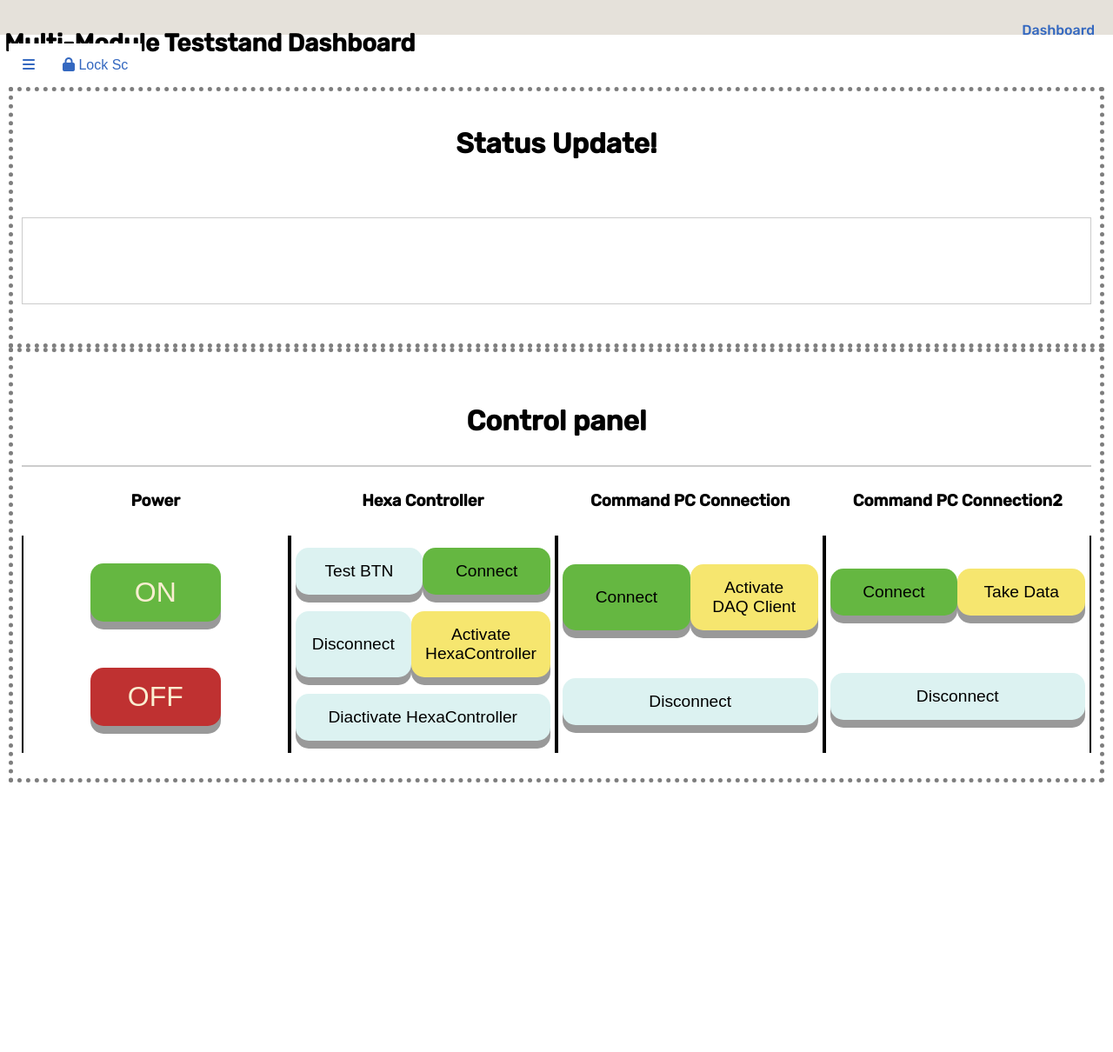
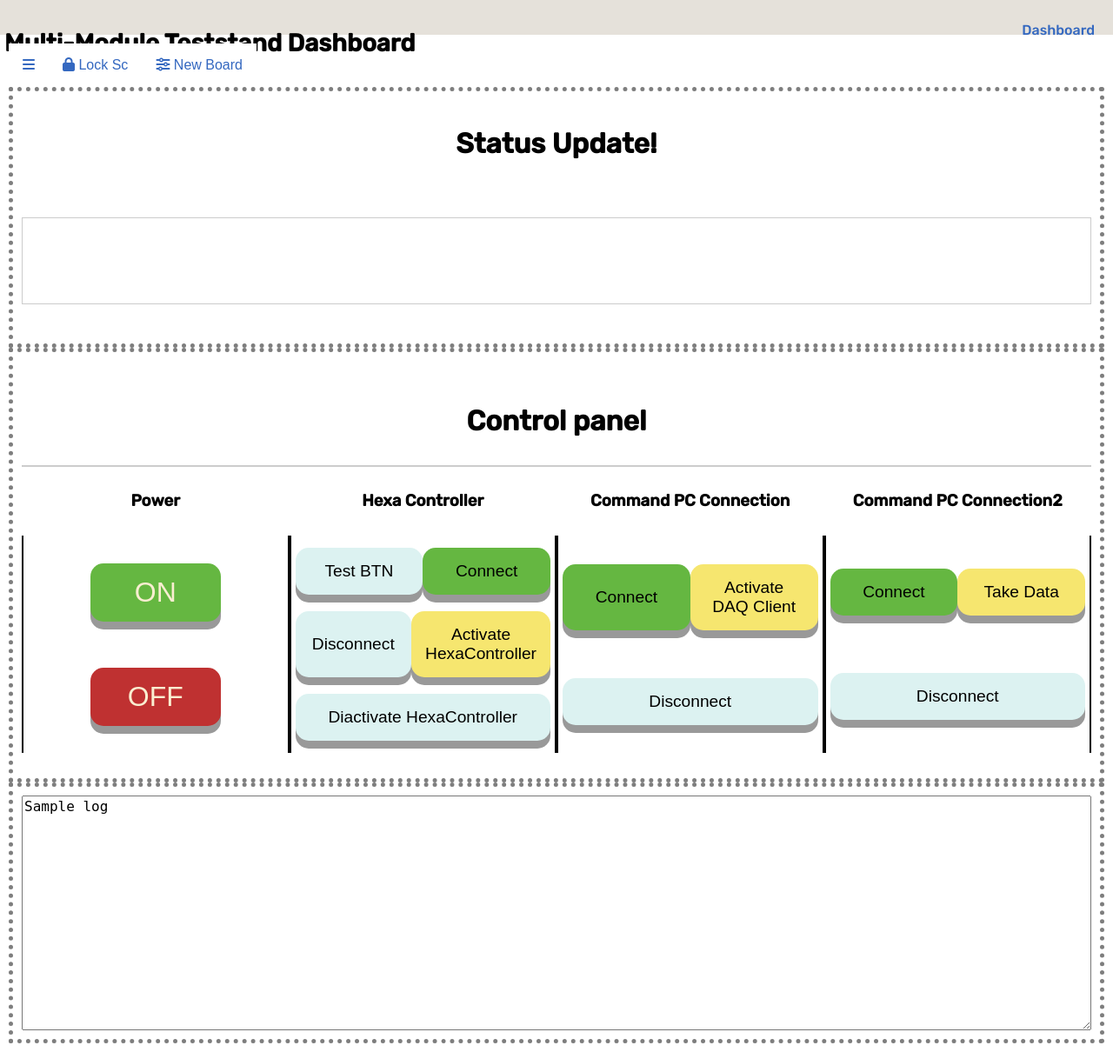
Before and after one commit to ltsai323/MultiModuleTeststandUI, a Flask app: template WebUI_Flask/templates/index_db.html in a window 1280 px wide. Shown: the whole page at 87% size. Before the commit the page ends 900 px from the top, so only its background shows below. Run offline with Flask 3, Linux system fonts and the light colour scheme; the template is opened without the code that fills it: most values are stand-ins (such as "Sample title", 1, 10 or a date in 2020); some libraries are stand-ins or nearby versions.

Commit message:
update log and user input

```diff
--- a/WebUI_Flask/app.py
+++ b/WebUI_Flask/app.py
@@ -3,6 +3,8 @@ from dataclasses import dataclass
 import socket
 from tools.MesgHub import MesgDecoder
 from tools.LogTool import LOG
+from datetime import datetime
+
 
 app = Flask(__name__)
 
@@ -10,8 +12,18 @@ app = Flask(__name__)
 @app.route('/index')
 def index():
     #return render_template('index.html')
+
+    #current_datetime = datetime.now()
+    #datetime_string = current_datetime.strftime("%Y-%m-%d %H:%M:%S")
+    #log = datetime_string + " | " + buttonClick_hub()
     return render_template('index_db.html')
-    #return render_template('Dashboard.html')
+
+logs = [
+    "Log entry 1",
+    "Log entry 2",
+    "Log entry 3",
+    # Add more log entries here if needed
+]
 
 @app.route('/buttonClick_hub', methods=['POST'])
 def buttonClick_hub():
@@ -59,6 +71,12 @@ def buttonClick_hub():
     indicator, mesg = MesgDecoder(raw_mesg)
     LOG('RecvMesg', 'buttonClick_hub', f'indicator:{indicator}  --- message:{mesg}')
     return jsonify({'indicator':indicator, 'message':mesg})
+    #return "Sample log from another device"
+
+
+@app.route('/fetch_logs')
+def fetch_logs():
+    return "Sample log from another device"
 
 
 def sendCMDTo(destnation, message):
--- a/WebUI_Flask/static/css/dashboard_style.css
+++ b/WebUI_Flask/static/css/dashboard_style.css
@@ -153,6 +153,24 @@ nav a {
     padding: 5px;
 }
 
+.log-block {
+    display: flex;
+    /* flex-wrap: wrap; */
+    justify-content: center;
+    align-content: center;
+    /* align-items: baseline; */
+    border: 5px dotted #7E7E7E;
+    width: 100%;
+    height: 300px;
+    padding: 10px;
+
+}
+
+#logbox {
+    font-size: 16px;
+    width: 100%;
+
+}
 
 footer {
     position: fixed;
--- a/WebUI_Flask/templates/index_db.html
+++ b/WebUI_Flask/templates/index_db.html
@@ -51,6 +51,14 @@
 	</button>
       </div>
 
+      <!-- New board ID setting -->
+      <div class="dropdown">
+	<button id="boardIDbtn" class="dropbtn" onclick="inputWindow()">
+	  <i class="fa-solid fa-sliders"></i>
+	  <span id="text">New Board</span>
+	</button>
+      </div>
+
       <div class="status-block">
 	<div class="title">
 	  <h1>Status Update!</h1>
@@ -73,8 +81,13 @@
 	<div class="ctrlbox-title"><h3>Command PC Connection2</h3></div>
 
 	<div class="ctrlbox">
-	  <button id="btnPowerSupply1" class="ctrlbtn-powerOn" onclick="showMessage('<i class=\'fa-solid fa-plug-circle-bolt\' style=\'color: #B80000\'></i> Power On'); DisableMe('btnPowerSupply1',['btnPowerSupply1','btnPowerSupply0'])">ON</button>
-	  <button id="btnPowerSupply0" class="ctrlbtn-powerOff" onclick="showMessage('<i class=\'fa-solid fa-plug-circle-xmark\' style=\'color: #B6BBC4\'></i> Power Off'); DisableMe('btnPowerSupply0',['btnPowerSupply1','btnPowerSupply0'])">OFF</button>
+	  <!-- <button id="btnPowerSupply1" class="ctrlbtn-powerOn" onclick="showMessage('<i class=\'fa-solid fa-plug-circle-bolt\' style=\'color: #B80000\'></i> Power On'); DisableMe('btnPowerSupply1',['btnPowerSupply1','btnPowerSupply0']); fetchLog()">ON</button> -->
+
+	  <button id="btnPowerSupply1" class="ctrlbtn-powerOn" onclick="showMessage('<i class=\'fa-solid fa-plug-circle-bolt\' style=\'color: #B80000\'></i> Power On'); fetchLog()">ON</button>
+
+	  <!-- <button id="btnPowerSupply0" class="ctrlbtn-powerOff" onclick="showMessage('<i class=\'fa-solid fa-plug-circle-xmark\' style=\'color: #B6BBC4\'></i> Power Off'); DisableMe('btnPowerSupply0',['btnPowerSupply1','btnPowerSupply0']); fetchLog()">OFF</button> -->
+
+	   <button id="btnPowerSupply0" class="ctrlbtn-powerOff" onclick="showMessage('<i class=\'fa-solid fa-plug-circle-xmark\' style=\'color: #B6BBC4\'></i> Power Off'); fetchLog()">OFF</button>
 	</div>
 
 	<div class="ctrlbox">
@@ -99,8 +112,18 @@
 	  <button id="btnCommandPCBC" class="ctrlbtn-cmdPC-5" onclick="showMessage('<i class=\'fa-solid fa-ban\' style=\'color: #B6BBC4\'></i> Disconnected'); DisableMyGroup('btnCommandPCBC',['CommandPCB0','CommandPCB1'])">Disconnect</button>
 
 	</div>
+      </div>
 
+      <!-- <div class="ctrl-block"> -->
+      <!-- 	<div class="title" style="border-bottom: 2px solid #ccc;"> -->
+      <!-- 	  <h1>Control panel</h1> -->
+      <!-- 	</div> -->
+      <!-- </div> -->
+      <!-- Action Log text box -->
+      <div class="log-block">
+	<textarea id="logbox" rows="5" cols="300" readonly>{{ log }}</textarea>
       </div>
+
     </div>
 
     <script>
@@ -225,6 +248,41 @@
               buttons[i].disabled = !areButtonsDisabled;
           }
       }
+
+      function fetchLog() {
+          fetch('/fetch_logs')
+              .then(response => response.text())
+              .then(logs => {
+		  // Get the current timestamp
+		  var timestamp = new Date().toLocaleString();
+                  // Get the textarea element
+                  var logTextArea = document.getElementById('logbox');
+
+                  // Set fetched logs to the textarea
+                  logTextArea.value += timestamp + " | " + logs + '\n';
+
+                  // Scroll textarea to the bottom
+                  logTextArea.scrollTop = logTextArea.scrollHeight;
+              })
+              .catch(error => console.error('Error fetching logs:', error));
+      }
+
+      function inputWindow() {
+	  // Open a new window with a prompt for user input
+          var userInput = prompt("Please enter the new board ID:");
+
+	  // If the user input is not null (i.e., they clicked 'OK'), display a greeting
+          if (userInput !== null) {
+	      // Get the reference to the message box
+              var statusbox = document.getElementById('statusbox');
+
+              // Display the message in the message box
+              statusbox.innerHTML = "Board " + userInput + " ready for test!";
+	      // alert("Hello, " + userInput + "! You entered: " + userInput);
+          }
+
+      }
+
     </script>
 
   </body>
```
